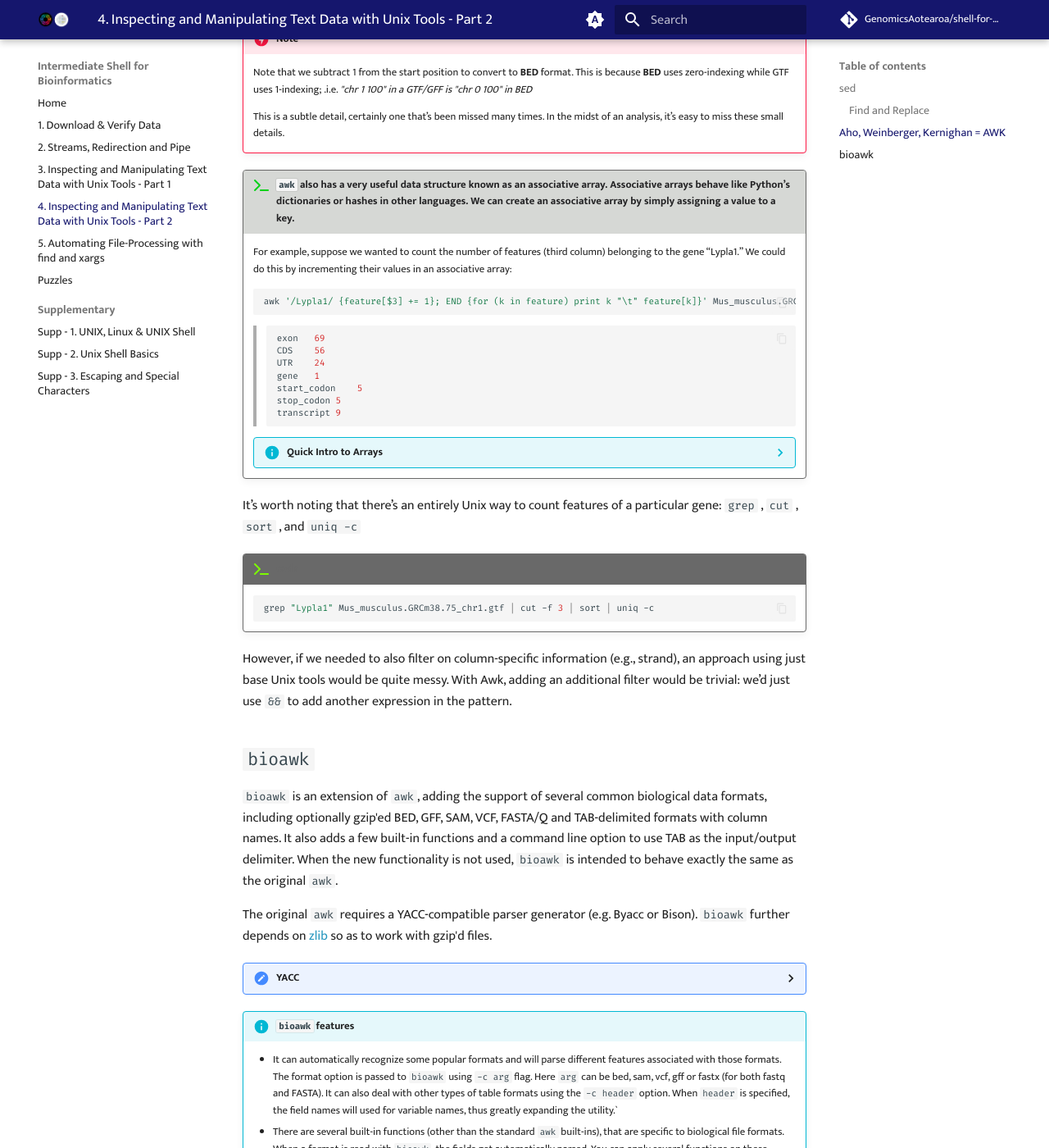
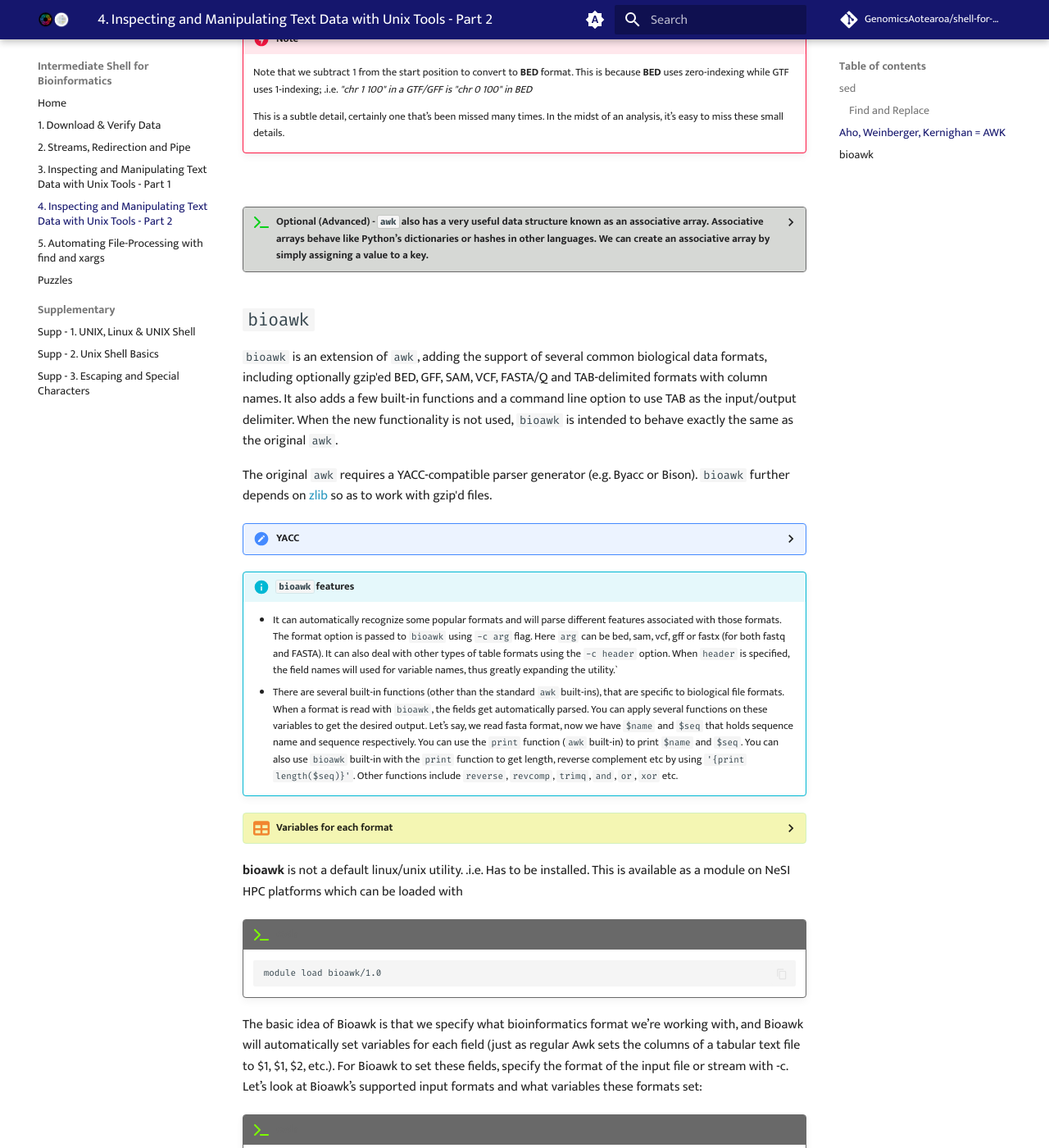
Before and after one commit to GenomicsAotearoa/shell-for-bioinformatics, an MkDocs documentation site: the page built from docs/5_inspectmanipulate2.md, in a window 1280 px wide and 1400 px high, scrolled down 7324 px. Shown: the whole window at 82% size. Built offline with MkDocs 1.6.1 and Material for MkDocs 9.7.7, drawn with Linux system fonts in a browser that asks for light colours; comment, search, counter and statistics services are not loaded.

Commit message:
update one of the awk examples

````diff
--- a/docs/5_inspectmanipulate2.md
+++ b/docs/5_inspectmanipulate2.md
@@ -384,10 +384,9 @@ We can also chain patterns, by using logical operators `&&` (AND), `||` (OR), an
 
     This is a subtle detail, certainly one that’s been missed many times. In the midst of an analysis, it’s easy to miss these small details.
 
+<br>
 
-
-
-!!! terminal-2 "`awk` also has a very useful data structure known as an associative array. Associative arrays behave like Python’s dictionaries or hashes in other languages. We can create an associative array by simply assigning a value to a key."
+??? terminal-2 "Optional (Advanced)  - `awk` also has a very useful data structure known as an associative array. Associative arrays behave like Python’s dictionaries or hashes in other languages. We can create an associative array by simply assigning a value to a key."
 
     For example, suppose we wanted to count the number of features (third column) belonging to the gene “Lypla1.” We could do this by incrementing their values in an associative array:
 
@@ -434,14 +433,14 @@ We can also chain patterns, by using logical operators `&&` (AND), `||` (OR), an
 
 
 
-It’s worth noting that there’s an entirely Unix way to count features of a particular gene: `grep` , `cut` , `sort` , and `uniq -c`
+    It’s worth noting that there’s an entirely Unix way to count features of a particular gene: `grep` , `cut` , `sort` , and `uniq -c`
 
-!!! terminal "code"
+    !!! terminal "code"
 
-    ```bash
-    grep "Lypla1" Mus_musculus.GRCm38.75_chr1.gtf | cut -f 3 | sort | uniq -c
-    ```
-However, if we needed to also filter on column-specific information (e.g., strand), an approach using just base Unix tools would be quite messy. With Awk, adding an additional filter would be trivial: we’d just use `&&` to add another expression in the pattern.
+        ```bash
+        grep "Lypla1" Mus_musculus.GRCm38.75_chr1.gtf | cut -f 3 | sort | uniq -c
+        ```
+    However, if we needed to also filter on column-specific information (e.g., strand), an approach using just base Unix tools would be quite messy. With Awk, adding an additional filter would be trivial: we’d just use `&&` to add another expression in the pattern.
 
 ## `bioawk`
 
````
